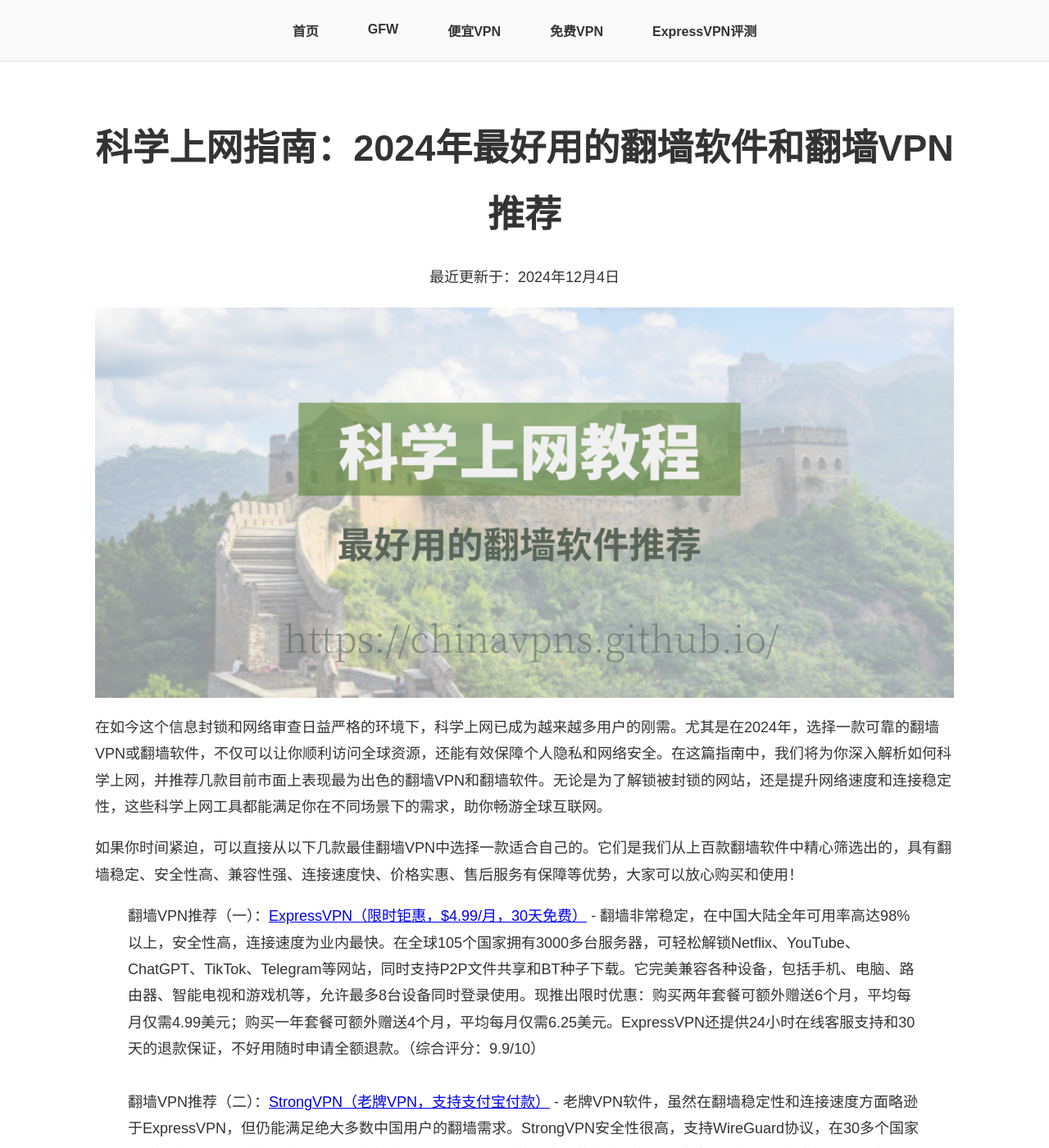
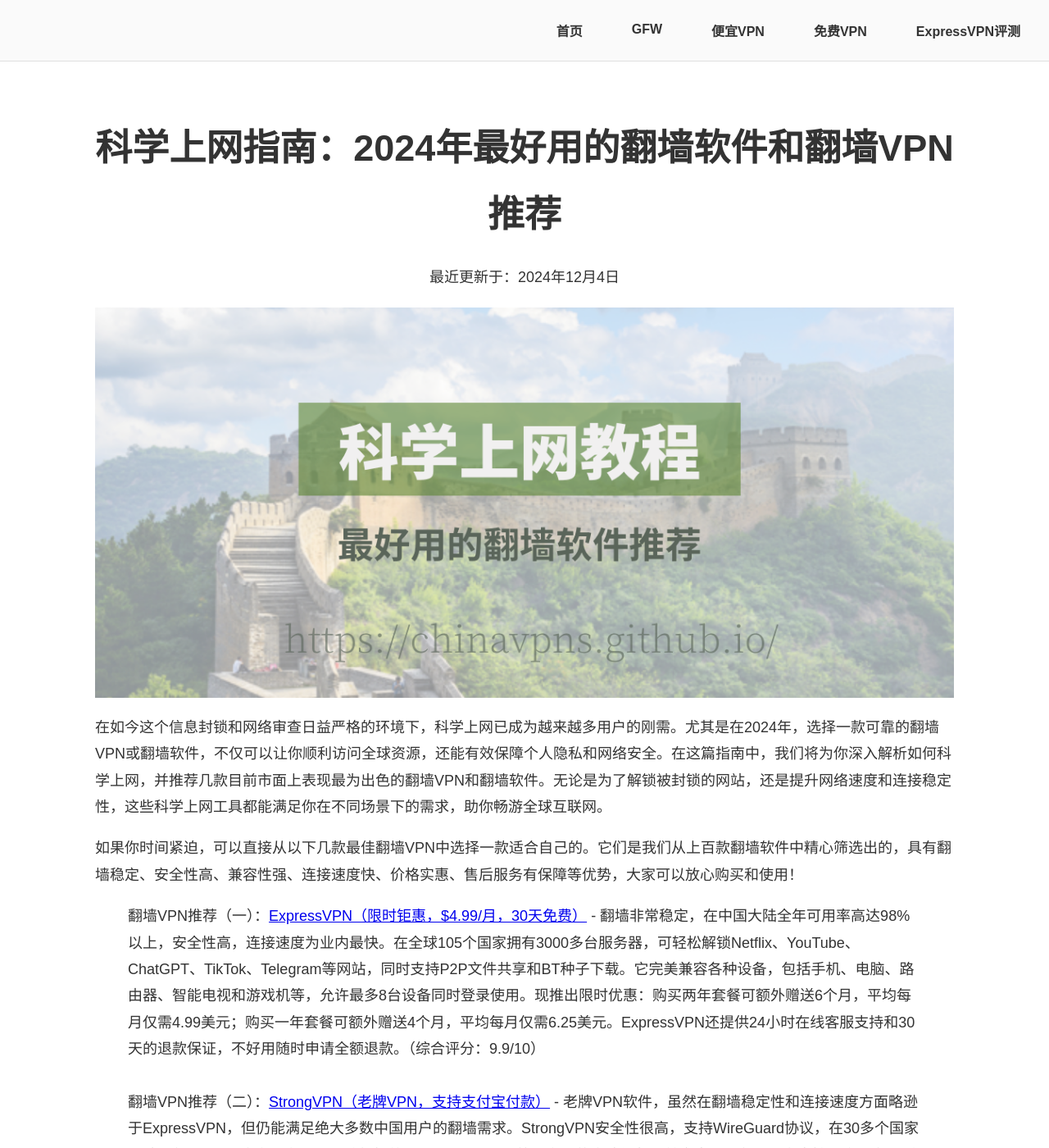
Before and after one commit to chinavpns/chinavpns.github.io, a Jekyll site: the page built from index.md, in a window 1280 px wide and 1400 px high. Shown: the whole window at 82% size. Built offline with Jekyll 4.4.1, drawn with Linux system fonts in a browser that asks for light colours.

Commit message:
Update styles.css

```diff
--- a/assets/css/styles.css
+++ b/assets/css/styles.css
@@ -25,8 +25,9 @@ header nav ul.nav {
     margin: 0;
     padding: 0;
     display: flex;
-    justify-content: center; /* 导航栏居中 */
+    justify-content: flex-end; /* 导航栏靠右 */
     gap: 30px;
+    margin-right: 20px; /* 增加右侧间距 */
 }
 
 header nav ul.nav li a {
```
